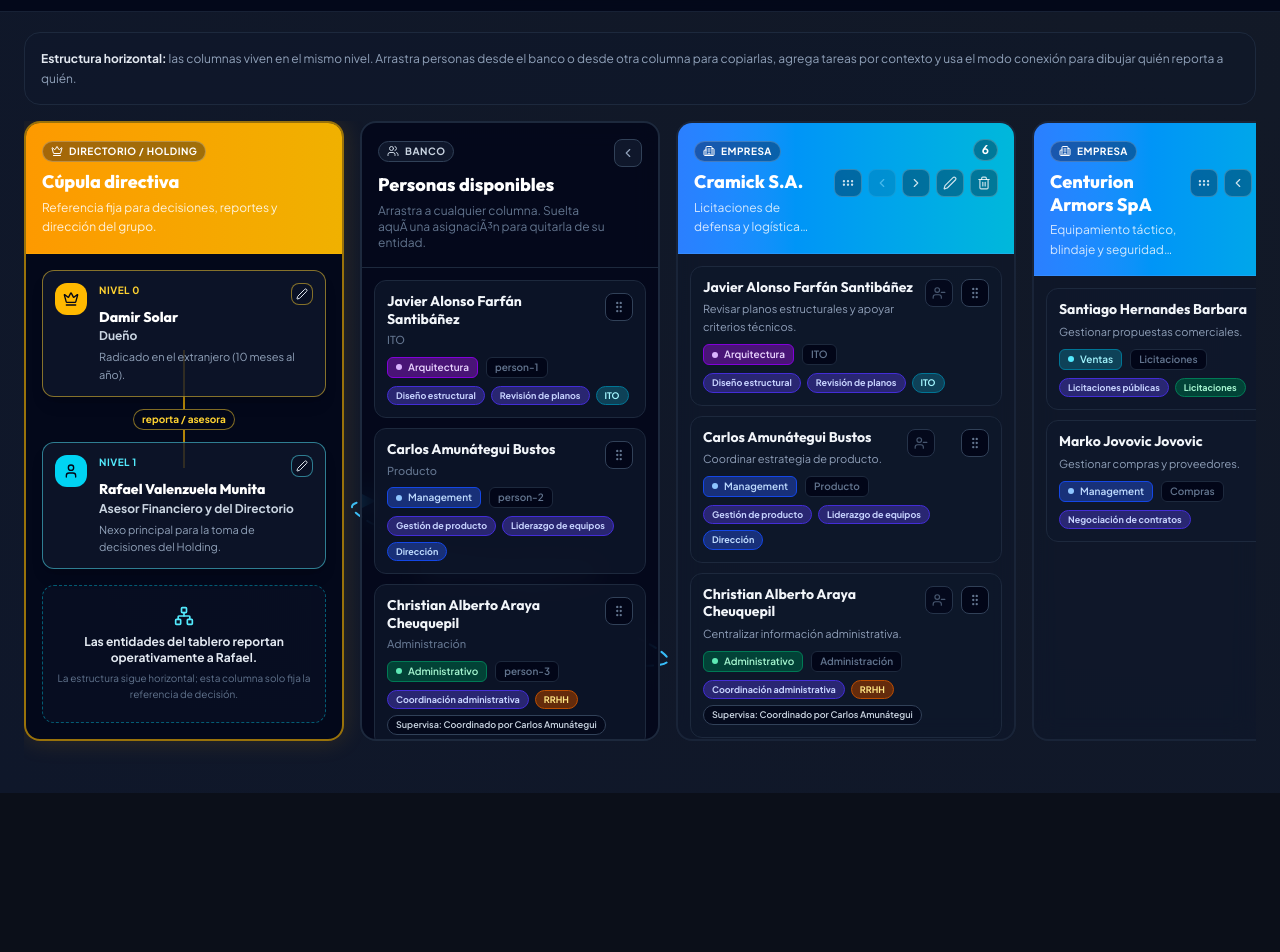
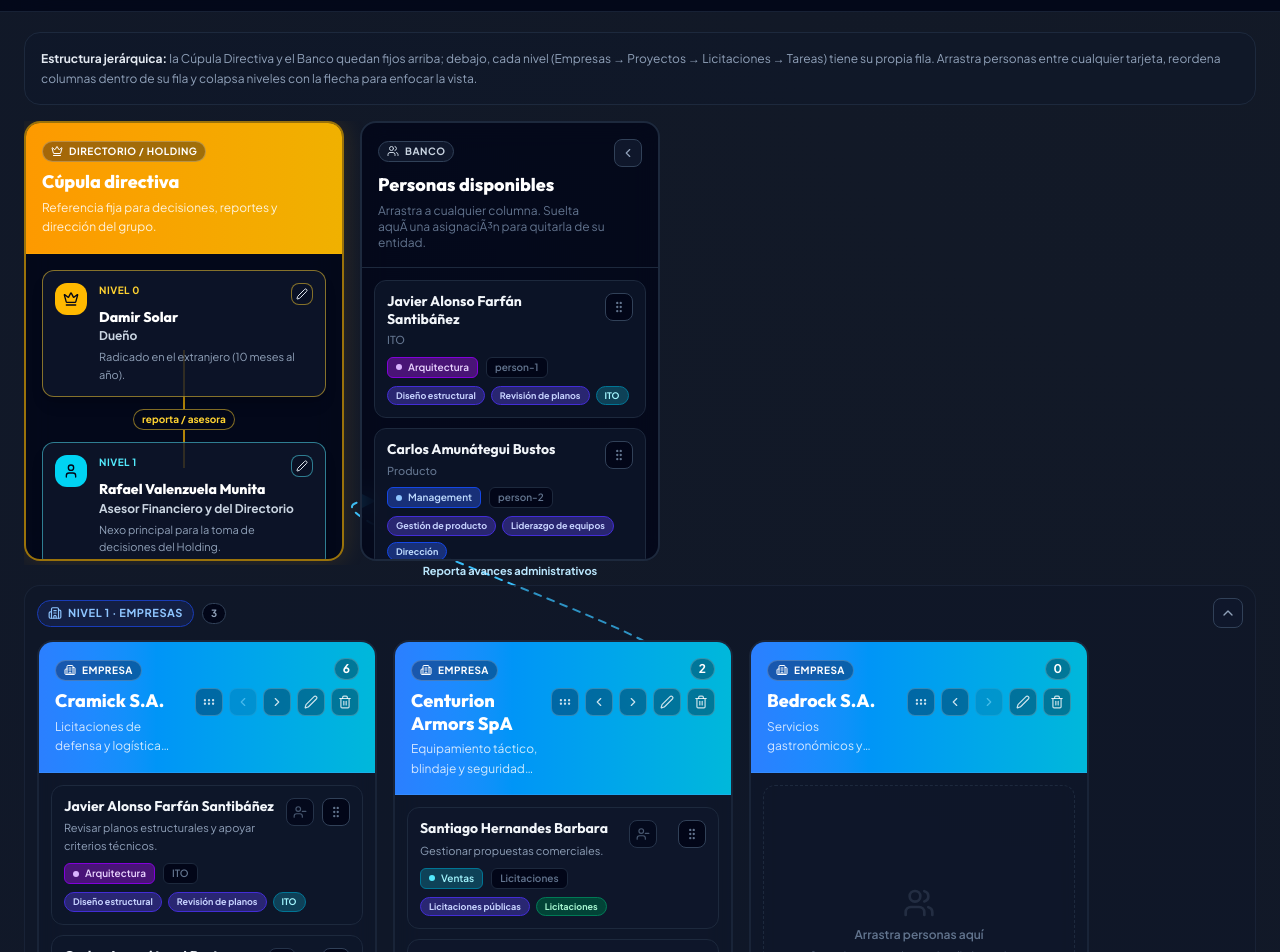
Before and after one commit to christianaraya20-coder/proyecto_3, a React (Vite) app: page / in a window 1280 px wide. Shown: the part 160-1112 px from the top of the page. Before the commit the page ends 953 px from the top, so only its background shows below. Built offline with nearby package versions, Linux system fonts and the light colour scheme.

Commit message:
Organizar tablero por filas jerarquicas (Empresas, Proyectos, Licitaciones, Tareas) y optimizar espacio vertical

```diff
--- a/src/App.tsx
+++ b/src/App.tsx
@@ -14,8 +14,10 @@
 import {
   Building2,
   BriefcaseBusiness,
+  ChevronDown,
   ChevronLeft,
   ChevronRight,
+  ChevronUp,
   ClipboardList,
   Crown,
   Download,
@@ -159,6 +161,16 @@
     icon: ClipboardList,
     className: 'from-fuchsia-500 to-violet-500 border-fuchsia-400/30',
   },
+};
+
+// Explicit hierarchy order for the swimlane rows: Empresas -> Proyectos -> Licitaciones -> Tareas.
+const LEVEL_ORDER: EntityType[] = ['empresa', 'proyecto', 'licitacion', 'tarea'];
+
+const LEVEL_META: Record<EntityType, { title: string; noun: string; bg: string; border: string; text: string }> = {
+  empresa: { title: 'Nivel 1 · Empresas', noun: 'empresas', bg: 'bg-blue-100 dark:bg-blue-950/60', border: 'border-blue-300 dark:border-blue-800', text: 'text-blue-800 dark:text-blue-300' },
+  proyecto: { title: 'Nivel 2 · Proyectos', noun: 'proyectos', bg: 'bg-emerald-100 dark:bg-emerald-950/60', border: 'border-emerald-300 dark:border-emerald-800', text: 'text-emerald-800 dark:text-emerald-300' },
+  licitacion: { title: 'Nivel 3 · Licitaciones', noun: 'licitaciones', bg: 'bg-orange-100 dark:bg-orange-950/60', border: 'border-orange-300 dark:border-orange-800', text: 'text-orange-800 dark:text-orange-300' },
+  tarea: { title: 'Nivel 4 · Tareas', noun: 'tareas', bg: 'bg-purple-100 dark:bg-purple-950/60', border: 'border-purple-300 dark:border-purple-800', text: 'text-purple-800 dark:text-purple-300' },
 };
 
 const ROLE_BADGES: Record<RoleType, { bg: string; border: string; text: string; dot: string }> = {
@@ -703,7 +715,7 @@
     <section
       ref={setNodeRef}
       style={columnStyle}
-      className={`flex h-[620px] flex-col overflow-hidden rounded-2xl border-2 bg-slate-900/45 backdrop-blur-md transition-all ${
+      className={`flex h-[440px] flex-col overflow-hidden rounded-2xl border-2 bg-slate-900/45 backdrop-blur-md transition-all ${
         fitMode ? 'w-full min-w-0' : 'w-[340px] min-w-[340px] snap-start'
       } ${isColumnDragging ? 'opacity-40' : 'opacity-100'} ${isOver ? 'border-emerald-400 shadow-[0_0_24px_rgba(52,211,153,0.22)]' : 'border-slate-800/80'}`}
     >
@@ -840,7 +852,7 @@
   return (
     <section
       ref={setNodeRef}
-      className={`z-30 flex h-[620px] shrink-0 flex-col overflow-hidden rounded-2xl border-2 bg-slate-950/80 backdrop-blur-md transition-all ${
+      className={`z-30 flex h-[440px] shrink-0 flex-col overflow-hidden rounded-2xl border-2 bg-slate-950/80 backdrop-blur-md transition-all ${
         collapsed ? 'w-[56px] min-w-[56px]' : `min-w-[300px] w-[300px] ${dense ? '' : 'snap-start'}`
       } ${isOver ? 'border-red-400 shadow-[0_0_24px_rgba(248,113,113,0.24)]' : 'border-slate-800'}`}
     >
@@ -953,7 +965,7 @@
 
   return (
     <section
-      className={`holding-column z-30 flex h-[620px] shrink-0 flex-col overflow-hidden rounded-2xl border-2 border-amber-400/60 bg-slate-950/85 shadow-[0_0_24px_rgba(245,158,11,0.16)] backdrop-blur-md ${
+      className={`holding-column z-30 flex h-[440px] shrink-0 flex-col overflow-hidden rounded-2xl border-2 border-amber-400/60 bg-slate-950/85 shadow-[0_0_24px_rgba(245,158,11,0.16)] backdrop-blur-md ${
         fitMode ? 'w-[260px] min-w-[260px]' : 'w-[320px] min-w-[320px] snap-start'
       }`}
     >
@@ -996,6 +1008,12 @@
   const [compactMode, setCompactMode] = useState(false);
   const [fitToScreen, setFitToScreen] = useState(false);
   const [bankCollapsed, setBankCollapsed] = useState(false);
+  const [collapsedLevels, setCollapsedLevels] = useState<Record<EntityType, boolean>>({
+    empresa: false,
+    proyecto: false,
+    licitacion: false,
+    tarea: false,
+  });
   const [connectionMode, setConnectionMode] = useState(false);
   const [isPresentationMode, setIsPresentationMode] = useState(false);
   const [selectedConnectionPersonId, setSelectedConnectionPersonId] = useState<string | null>(null);
@@ -1095,6 +1113,16 @@
     return orderedEntities.filter((entity) => entityTypeFilter === 'todos' || entity.type === entityTypeFilter);
   }, [entityTypeFilter, orderedEntities]);
 
+  // Groups the visible entities into their hierarchy swimlane, preserving the
+  // per-type relative order stored in entitiesOrder.
+  const entitiesByLevel = useMemo(() => {
+    const grouped: Record<EntityType, BoardEntity[]> = { empresa: [], proyecto: [], licitacion: [], tarea: [] };
+    visibleEntities.forEach((entity) => {
+      grouped[entity.type].push(entity);
+    });
+    return grouped;
+  }, [visibleEntities]);
+
   const filteredPersonIds = useMemo(() => new Set(filteredPeople.map((person) => person.id)), [filteredPeople]);
 
   const stats = useMemo(() => {
@@ -1210,7 +1238,11 @@
       window.removeEventListener('scroll', handleRefresh, true);
       observer.disconnect();
     };
-  }, [bankCollapsed, board.assignments, filteredPeople, fitToScreen, refreshConnectionLines, visibleEntities]);
+  }, [bankCollapsed, board.assignments, collapsedLevels, filteredPeople, fitToScreen, refreshConnectionLines, visibleEntities]);
+
+  const toggleLevelCollapsed = (type: EntityType) => {
+    setCollapsedLevels((prev) => ({ ...prev, [type]: !prev[type] }));
+  };
 
   const openNewPersonModal = () => {
     setEditingPersonId(null);
@@ -1436,8 +1468,14 @@
     return true;
   };
 
+  // Reordering only makes sense within the same hierarchy row (same entity type) —
+  // a company card can't jump into the projects row by being dropped on it.
   const reorderEntity = (sourceEntityId: string, targetEntityId: string) => {
     if (sourceEntityId === targetEntityId) return false;
+
+    const sourceEntity = board.entities.find((entity) => entity.id === sourceEntityId);
+    const targetEntity = board.entities.find((entity) => entity.id === targetEntityId);
+    if (!sourceEntity || !targetEntity || sourceEntity.type !== targetEntity.type) return false;
 
     const currentOrder = [
       ...board.entitiesOrder.filter((entityId) => board.entities.some((entity) => entity.id === entityId)),
@@ -1455,14 +1493,23 @@
   };
 
   const handleMoveEntity = (entityId: string, direction: 'left' | 'right') => {
-    const currentOrder = orderedEntities.map((entity) => entity.id);
-    const currentIndex = currentOrder.indexOf(entityId);
+    const entity = board.entities.find((candidate) => candidate.id === entityId);
+    if (!entity) return;
+
+    // Move within the entities of the same row/type only, keeping other rows untouched.
+    const sameLevelOrder = orderedEntities.filter((candidate) => candidate.type === entity.type).map((candidate) => candidate.id);
+    const currentIndex = sameLevelOrder.indexOf(entityId);
     const targetIndex = direction === 'left' ? currentIndex - 1 : currentIndex + 1;
-    if (currentIndex < 0 || targetIndex < 0 || targetIndex >= currentOrder.length) return;
-
-    const nextOrder = [...currentOrder];
-    [nextOrder[currentIndex], nextOrder[targetIndex]] = [nextOrder[targetIndex], nextOrder[currentIndex]];
-    setBoard((prev) => ({ ...prev, entitiesOrder: nextOrder }));
+    if (currentIndex < 0 || targetIndex < 0 || targetIndex >= sameLevelOrder.length) return;
+
+    const swapTargetId = sameLevelOrder[targetIndex];
+    const globalOrder = [...board.entitiesOrder];
+    const globalCurrentIndex = globalOrder.indexOf(entityId);
+    const globalSwapIndex = globalOrder.indexOf(swapTargetId);
+    if (globalCurrentIndex < 0 || globalSwapIndex < 0) return;
+
+    [globalOrder[globalCurrentIndex], globalOrder[globalSwapIndex]] = [globalOrder[globalSwapIndex], globalOrder[globalCurrentIndex]];
+    setBoard((prev) => ({ ...prev, entitiesOrder: globalOrder }));
     showToast('Orden de columnas actualizado.', 'success');
   };
 
@@ -1836,15 +1883,11 @@
 
       <main className={fitToScreen ? 'w-full px-3 py-5' : 'mx-auto max-w-[1800px] px-4 py-5 lg:px-6'}>
         <div className="mb-4 rounded-2xl border border-slate-800 bg-slate-900/45 p-4 text-xs leading-relaxed text-slate-400">
-          <strong className="text-slate-200">Estructura horizontal:</strong> las columnas viven en el mismo nivel. Arrastra personas desde el banco o desde otra columna para copiarlas, agrega tareas por contexto y usa el modo conexión para dibujar quién reporta a quién.
+          <strong className="text-slate-200">Estructura jerárquica:</strong> la Cúpula Directiva y el Banco quedan fijos arriba; debajo, cada nivel (Empresas → Proyectos → Licitaciones → Tareas) tiene su propia fila. Arrastra personas entre cualquier tarjeta, reordena columnas dentro de su fila y colapsa niveles con la flecha para enfocar la vista.
         </div>
 
         <DndContext sensors={sensors} onDragStart={handleDragStart} onDragEnd={handleDragEnd}>
-          <div className={fitToScreen ? 'overflow-x-hidden pb-5' : 'overflow-x-auto pb-5'}>
-            <div
-              ref={boardContentRef}
-              className={`relative flex gap-4 pb-3 ${fitToScreen ? 'w-full' : 'min-w-max snap-x'}`}
-            >
+          <div ref={boardContentRef} className="relative flex flex-col gap-5 pb-5">
             <svg className="pointer-events-none absolute inset-0 z-20 h-full w-full overflow-visible">
               <defs>
                 <marker id="arrow-head" markerHeight="8" markerWidth="8" orient="auto" refX="7" refY="4">
@@ -1875,6 +1918,9 @@
               })}
             </svg>
 
+            {/* Fila fija superior: Cúpula Directiva + Banco de Personas */}
+            <div className={fitToScreen ? 'overflow-x-hidden' : 'overflow-x-auto pb-1'}>
+              <div className={`relative z-30 flex gap-4 ${fitToScreen ? 'w-full' : 'min-w-max snap-x'}`}>
                 <HoldingColumn members={board.holdingMembers} fitMode={fitToScreen} readOnly={isPresentationMode} onEditMember={openEditHoldingModal} />
 
                 <BankColumn
@@ -1890,14 +1936,53 @@
                   onOpenPerson={(nextPerson) => setSelectedPersonId(nextPerson.id)}
                   onConnect={handleConnectPerson}
                 />
-
-              {visibleEntities.map((entity, entityIndex) => {
+              </div>
+            </div>
+
+            {/* Niveles jerárquicos: Empresas -> Proyectos -> Licitaciones -> Tareas */}
+            {LEVEL_ORDER.filter((levelType) => entityTypeFilter === 'todos' || entityTypeFilter === levelType).map((levelType) => {
+              const levelEntities = entitiesByLevel[levelType];
+              const levelMeta = LEVEL_META[levelType];
+              const LevelIcon = ENTITY_META[levelType].icon;
+              const isCollapsed = collapsedLevels[levelType];
+
+              return (
+                <section key={levelType} className="relative z-30 rounded-2xl border border-slate-800/70 bg-slate-900/25 p-3">
+                  <header className="mb-3 flex items-center justify-between gap-3">
+                    <div className="flex flex-wrap items-center gap-2">
+                      <span className={`inline-flex items-center gap-1.5 rounded-full border px-2.5 py-1 text-[11px] font-extrabold uppercase tracking-wider ${levelMeta.bg} ${levelMeta.border} ${levelMeta.text}`}>
+                        <LevelIcon className="h-3.5 w-3.5" />
+                        {levelMeta.title}
+                      </span>
+                      <span className="rounded-full border border-slate-700 bg-slate-950 px-2 py-0.5 text-[10px] font-bold text-slate-400">
+                        {levelEntities.length}
+                      </span>
+                    </div>
+                    <button
+                      type="button"
+                      onClick={() => toggleLevelCollapsed(levelType)}
+                      className="shrink-0 rounded-lg border border-slate-700 bg-slate-900 p-1.5 text-slate-400 transition-colors hover:border-slate-600 hover:text-slate-200"
+                      title={isCollapsed ? `Expandir ${levelMeta.noun}` : `Colapsar ${levelMeta.noun}`}
+                    >
+                      {isCollapsed ? <ChevronDown className="h-4 w-4" /> : <ChevronUp className="h-4 w-4" />}
+                    </button>
+                  </header>
+
+                  {!isCollapsed && (
+                    levelEntities.length === 0 ? (
+                      <div className="flex h-20 items-center justify-center rounded-xl border border-dashed border-slate-800 text-xs text-slate-500">
+                        Sin {levelMeta.noun} registradas todavía.
+                      </div>
+                    ) : (
+                      <div className={fitToScreen ? 'overflow-x-hidden' : 'overflow-x-auto pb-1'}>
+                        <div className={`flex gap-4 ${fitToScreen ? 'w-full' : 'min-w-max snap-x'}`}>
+                          {levelEntities.map((entity, entityIndex) => {
                             const assignments = board.assignments.filter(
                               (assignment) => assignment.entityId === entity.id && filteredPersonIds.has(assignment.personId)
                             );
 
                             return (
-                  <div key={entity.id} className={fitToScreen ? 'z-30 min-w-0 flex-1' : 'z-30'}>
+                              <div key={entity.id} className={fitToScreen ? 'min-w-0 flex-1' : ''}>
                                 <EntityColumn
                                   entity={entity}
                                   assignments={assignments}
@@ -1909,7 +1994,7 @@
                                   connectionMode={connectionMode}
                                   readOnly={isPresentationMode}
                                   canMoveLeft={entityIndex > 0}
-                      canMoveRight={entityIndex < visibleEntities.length - 1}
+                                  canMoveRight={entityIndex < levelEntities.length - 1}
                                   onOpenPerson={(person) => setSelectedPersonId(person.id)}
                                   onConnect={handleConnectPerson}
                                   onEditEntity={openEditEntityModal}
@@ -1921,6 +2006,12 @@
                             );
                           })}
                         </div>
+                      </div>
+                    )
+                  )}
+                </section>
+              );
+            })}
           </div>
 
           <DragOverlay dropAnimation={null}>
```
Lines whose indentation alone changed are shown as unchanged.
